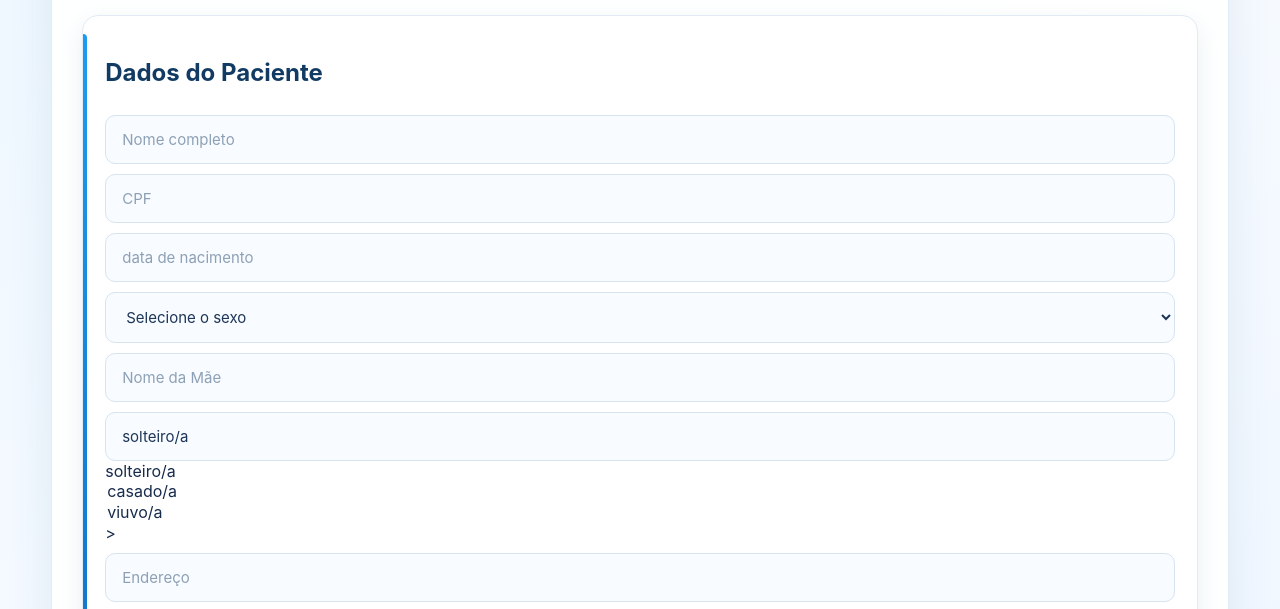
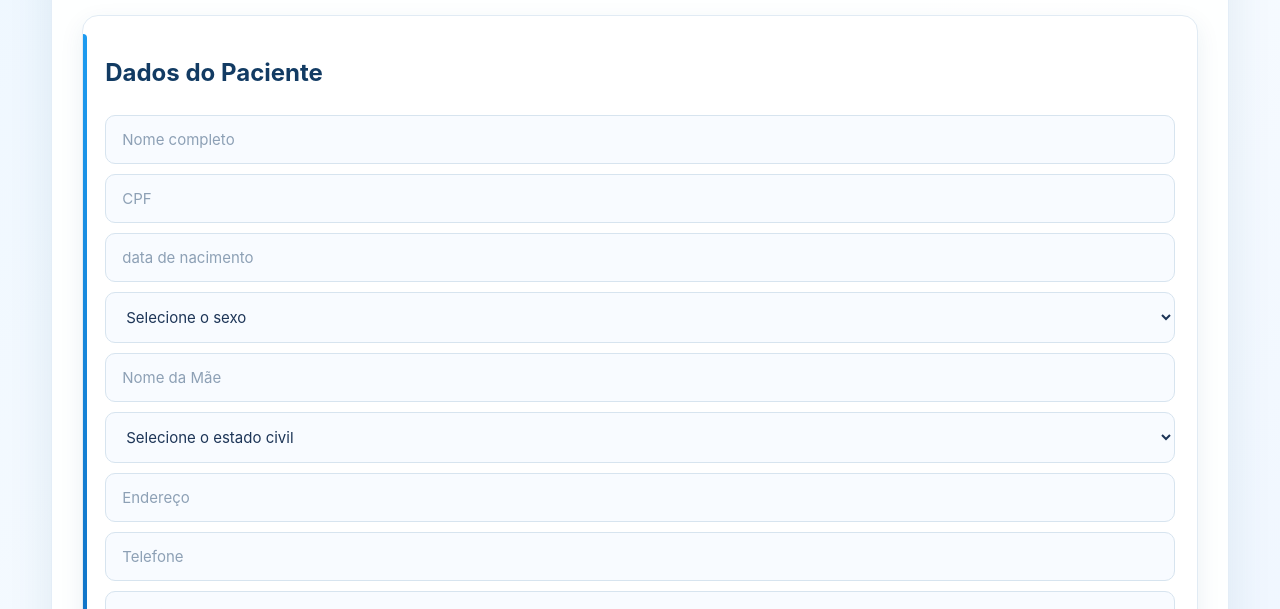
Before and after one commit to Joaoeden/projeto-sentinela-, a website: page frontend/atendimento.html in a window 1280 px wide. Shown: the part 165-774 px from the top of the page. Drawn offline with Linux system fonts and the light colour scheme; files that its build step writes are made by us from their sources.

Commit message:
Fix input fields and add civil status options
Corrected input fields and added missing select options for civil status.

```diff
--- a/frontend/atendimento.html
+++ b/frontend/atendimento.html
@@ -58,14 +58,12 @@
         maxlength="name"
       >
 
-      <input
-        id="estado civil"
-        type="text"
-        placeholder="estado civil"
-       <option value="solteiro/a">solteiro/a</option>
-       <option value="casado/a">casado/a</option>
-       <option value="viuvo/a">viuvo/a</option>
-      >
+    <select id="estadoCivil">
+  <option value="">Selecione o estado civil</option>
+  <option value="Solteiro/a">Solteiro/a</option>
+  <option value="Casado/a">Casado/a</option>
+  <option value="Viúvo/a">Viúvo/a</option>
+</select>
 
       <input
         id="Endereço"
```
